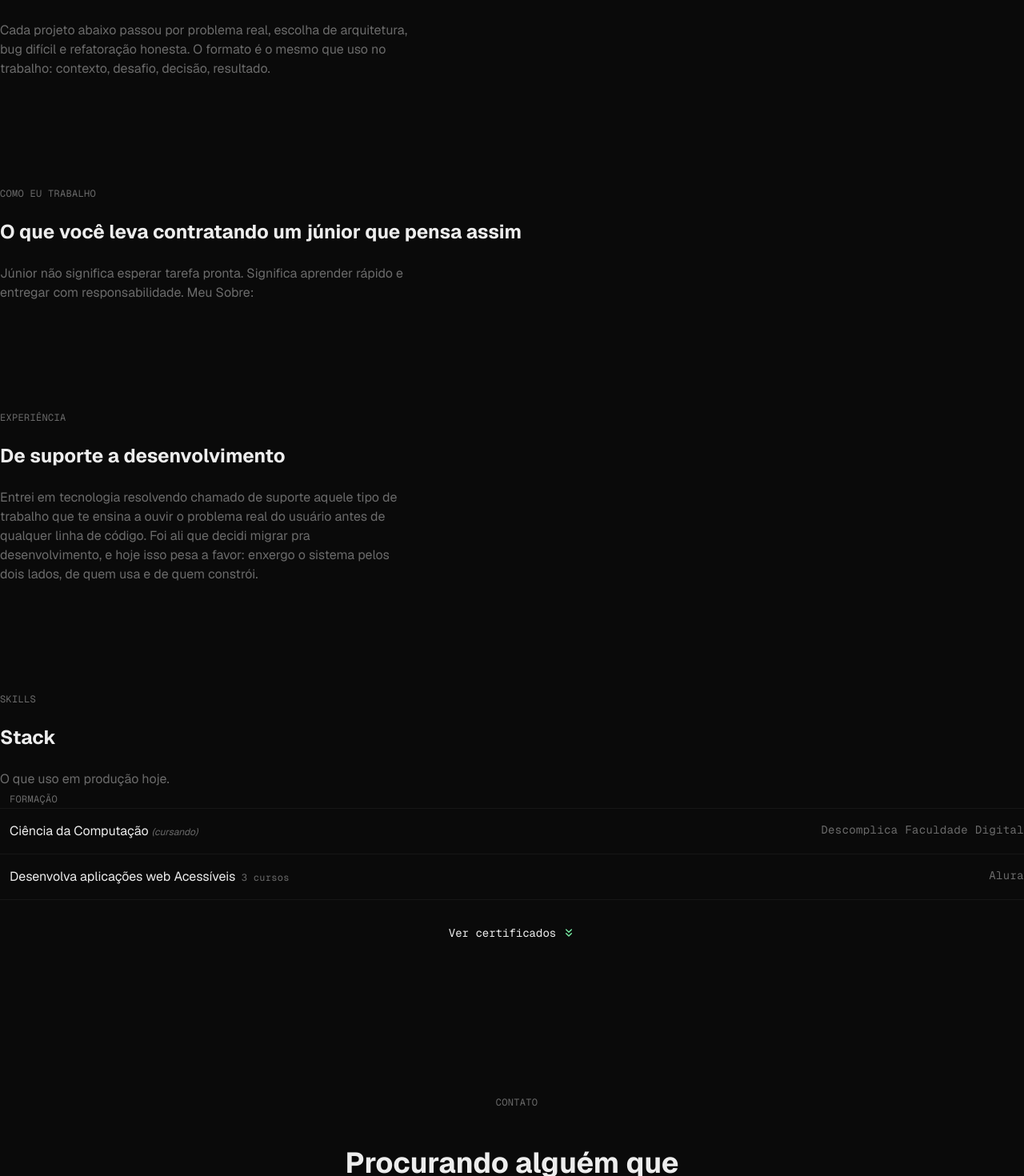
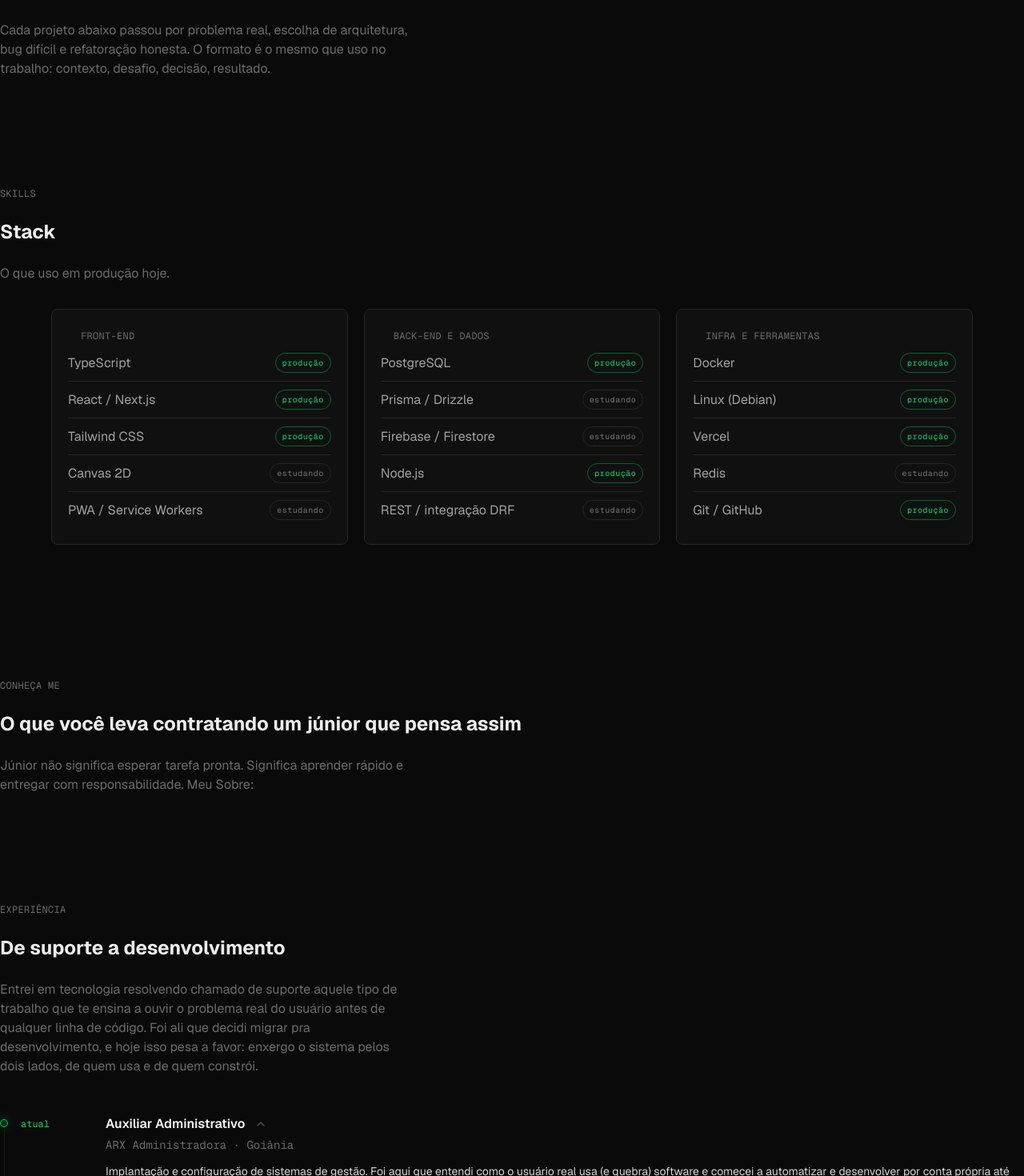
Before and after one commit to zCarlosEduardo/Portfolio, a Next.js app: page / in a window 1280 px wide. Shown: the part 1330-2800 px from the top of the page at 80% size. Built offline with nearby package versions, Linux system fonts and the light colour scheme.

Commit message:
Feat e Update: Ajuste de layout e adicao de novos componentes de stacks e experiencia

```diff
--- a/app/page.tsx
+++ b/app/page.tsx
@@ -1,8 +1,10 @@
 import Button from "@/components/Button";
 import CardsDadosTerminal from "@/components/CardsDadosTerminal";
+import Experiencias from "@/components/Experiencias";
 import Formacoes from "@/components/Formacoes";
 import MarqueeTecnologias from "@/components/MarqueeTecnologias";
 import ParticleCanvas from "@/components/ParticleCanvas";
+import StackCard from "@/components/StackCard";
 import TituloSections from "@/components/TituloSections";
 import TopBar from "@/components/topBar";
 
@@ -77,11 +79,21 @@ export default function Home() {
           />
         </section>
 
+        {/* Skills */}
+        <section id="skills" className="pt-20">
+          <TituloSections
+            titulo="Stack"
+            subtitulo="Skills"
+            paragrafo="O que uso em produção hoje."
+          />
+          <StackCard />
+        </section>
+
         {/* Sobres talves remover */}
         <section id="sobre" className="pt-20">
           <TituloSections
             titulo="O que você leva contratando um júnior que pensa assim"
-            subtitulo="Como eu trabalho"
+            subtitulo="Conheça me"
             paragrafo="Júnior não significa esperar tarefa pronta. Significa aprender rápido e entregar com responsabilidade. Meu Sobre:"
           />
         </section>
@@ -93,18 +105,12 @@ export default function Home() {
             subtitulo="Experiência"
             paragrafo="Entrei em tecnologia resolvendo chamado de suporte aquele tipo de trabalho que te ensina a ouvir o problema real do usuário antes de qualquer linha de código. Foi ali que decidi migrar pra desenvolvimento, e hoje isso pesa a favor: enxergo o sistema pelos dois lados, de quem usa e de quem constrói."
           />
-        </section>
-
-        {/* Skills e Formações */}
-        <section id="skills" className="pt-20">
-          <TituloSections
-            titulo="Stack"
-            subtitulo="Skills"
-            paragrafo="O que uso em produção hoje."
-          />
-          <span className="text-xs text-(--cor-secundaria) tracking-wide uppercase ml-3 my-3 font-mono">
-            Formação
-          </span>
+          <Experiencias />
+          <div className="my-4 ml-3 ">
+            <span className="text-xs text-(--cor-secundaria) tracking-wide uppercase font-mono">
+              Formação
+            </span>
+          </div>
           <Formacoes />
         </section>
 
--- /dev/null
+++ b/components/Experiencias.tsx
@@ -0,0 +1,115 @@
+"use client";
+
+import { ChevronDown } from "lucide-react";
+import { useState } from "react";
+
+const experiencias = [
+  {
+    label: "atual",
+    cargo: "Auxiliar Administrativo",
+    empresa: "ARX Administradora",
+    local: "Goiânia",
+    descricao:
+      "Implantação e configuração de sistemas de gestão. Foi aqui que entendi como o usuário real usa (e quebra) software e comecei a automatizar e desenvolver por conta própria até virar função oficial.",
+  },
+  {
+    label: "anterior",
+    cargo: "Assistente de TI",
+    empresa: "SferaRol-Planalto",
+    local: "Goiânia",
+    descricao:
+      "Sustentação de infraestrutura, atendimento a usuários e manutenção de sistemas internos.",
+  },
+  {
+    label: "início",
+    cargo: "Analista de Help Desk",
+    empresa: "Rede Tatico de Supermercados",
+    local: "Goiânia",
+    descricao:
+      "Primeira experiência em TI: suporte de alto volume no varejo, priorização sob pressão e comunicação com usuário não técnico. ",
+  },
+];
+
+export default function Experiencias() {
+  const [aberto, setAberto] = useState<number | null>(0);
+
+  const toggle = (index: number) =>
+    setAberto((prev) => (prev === index ? null : index));
+
+  return (
+    <div className="w-full my-12">
+      {experiencias.map((item, index) => {
+        const isAtual = index === 0;
+        const isAberto = aberto === index;
+        const isUltimo = index === experiencias.length - 1;
+        return (
+          <div
+            key={index}
+            className="grid grid-cols-[auto_1fr] sm:grid-cols-[auto_90px_1fr] gap-x-4"
+          >
+            {/* ── Coluna 1: bolinha + linha ── */}
+            <div className="flex flex-col items-center">
+              <div
+                className={`w-2.5 h-2.5 rounded-full border shrink-0 mt-1.5 transition-colors ${
+                  isAtual
+                    ? "border-green-500 bg-green-500/20 shadow-[0_0_10px] shadow-green-500/30"
+                    : "border-neutral-600"
+                }`}
+              />
+              {!isUltimo && <div className="w-px flex-1 bg-neutral-900" />}
+            </div>
+
+            {/* ── Coluna 2: label temporal (some no mobile) ── */}
+            <span
+              className={`hidden sm:block font-mono text-xs mt-1 ${
+                isAtual ? "text-green-400" : "text-(--cor-secundaria)"
+              }`}
+            >
+              {item.label}
+            </span>
+
+            {/* ── Coluna 3: conteúdo clicável ── */}
+            <button
+              onClick={() => toggle(index)}
+              aria-expanded={isAberto}
+              className="text-left pb-10 cursor-pointer group min-w-0"
+            >
+              {/* Cargo + badge (só no atual) + chevron */}
+              <div className="flex items-center gap-3 flex-wrap">
+                <span className="font-semibold text-neutral-100">
+                  {item.cargo}
+                </span>
+
+                <ChevronDown
+                  className={`w-4 h-4 text-neutral-600 transition-transform duration-300 group-hover:text-neutral-400 ${
+                    isAberto ? "rotate-180" : ""
+                  }`}
+                />
+              </div>
+
+              {/* Empresa · local */}
+              <span className="block font-mono text-sm text-(--cor-secundaria) mt-1">
+                {item.empresa} · {item.local}
+              </span>
+
+              {/* Descrição expansível — mesmo truque dos certificados */}
+              <div
+                className={`grid transition-all duration-500 ease-in-out ${
+                  isAberto
+                    ? "grid-rows-[1fr] opacity-100 mt-3"
+                    : "grid-rows-[0fr] opacity-0 mt-0"
+                }`}
+              >
+                <div className="overflow-hidden">
+                  <p className="text-sm text-neutral-300 leading-relaxed">
+                    {item.descricao}
+                  </p>
+                </div>
+              </div>
+            </button>
+          </div>
+        );
+      })}
+    </div>
+  );
+}
--- /dev/null
+++ b/components/StackCard.tsx
@@ -0,0 +1,76 @@
+type Nivel = "producao" | "estudando";
+
+const stack = [
+  {
+    categoria: "Front-End",
+    techs: [
+      { nome: "TypeScript", nivel: "producao" },
+      { nome: "React / Next.js", nivel: "producao" },
+      { nome: "Tailwind CSS", nivel: "producao" },
+      { nome: "Canvas 2D", nivel: "estudando" },
+      { nome: "PWA / Service Workers", nivel: "estudando" },
+    ],
+  },
+  {
+    categoria: "Back-end e dados",
+    techs: [
+      { nome: "PostgreSQL", nivel: "producao" },
+      { nome: "Prisma / Drizzle", nivel: "estudando" },
+      { nome: "Firebase / Firestore", nivel: "estudando" },
+      { nome: "Node.js", nivel: "producao" },
+      { nome: "REST / integração DRF", nivel: "estudando" },
+    ],
+  },
+  {
+    categoria: "Infra e ferramentas",
+    techs: [
+      { nome: "Docker", nivel: "producao" },
+      { nome: "Linux (Debian)", nivel: "producao" },
+      { nome: "Vercel", nivel: "producao" },
+      { nome: "Redis", nivel: "estudando" },
+      { nome: "Git / GitHub", nivel: "producao" },
+    ],
+  },
+] satisfies { categoria: string; techs: { nome: string; nivel: Nivel }[] }[];
+
+const nivelStyle: Record<Nivel, string> = {
+  producao: "border-green-800 text-green-400",
+  estudando: "rounded-full border-neutral-800 text-neutral-500",
+};
+
+const nivelLabel: Record<Nivel, string> = {
+  producao: "produção",
+  estudando: "estudando",
+};
+
+export default function StackCard() {
+  return (
+    <div className="grid grid-cols-1 md:grid-cols-3 gap-5 my-8 md:max-w-6xl mx-auto">
+      {stack.map((grupo) => (
+        <div
+          key={grupo.categoria}
+          className="border border-neutral-800 rounded-lg p-5 bg-neutral-900/50"
+        >
+          <span className="text-xs uppercase ml-4 font-mono tracking-wide text-(--cor-secundaria)">
+            {grupo.categoria}
+          </span>
+          <div>
+            {grupo.techs.map((tech) => (
+              <div
+                key={tech.nome}
+                className="flex items-center justify-between border-b border-neutral-800 last:border-b-0 py-2.5 hover:animate-pulse"
+              >
+                <span className="text-neutral-400 text-md">{tech.nome}</span>
+                <span
+                  className={`text-[10px] tracking-wider font-mono border px-2 py-1 rounded-full ${nivelStyle[tech.nivel]}`}
+                >
+                  {nivelLabel[tech.nivel]}
+                </span>
+              </div>
+            ))}
+          </div>
+        </div>
+      ))}
+    </div>
+  );
+}
```
